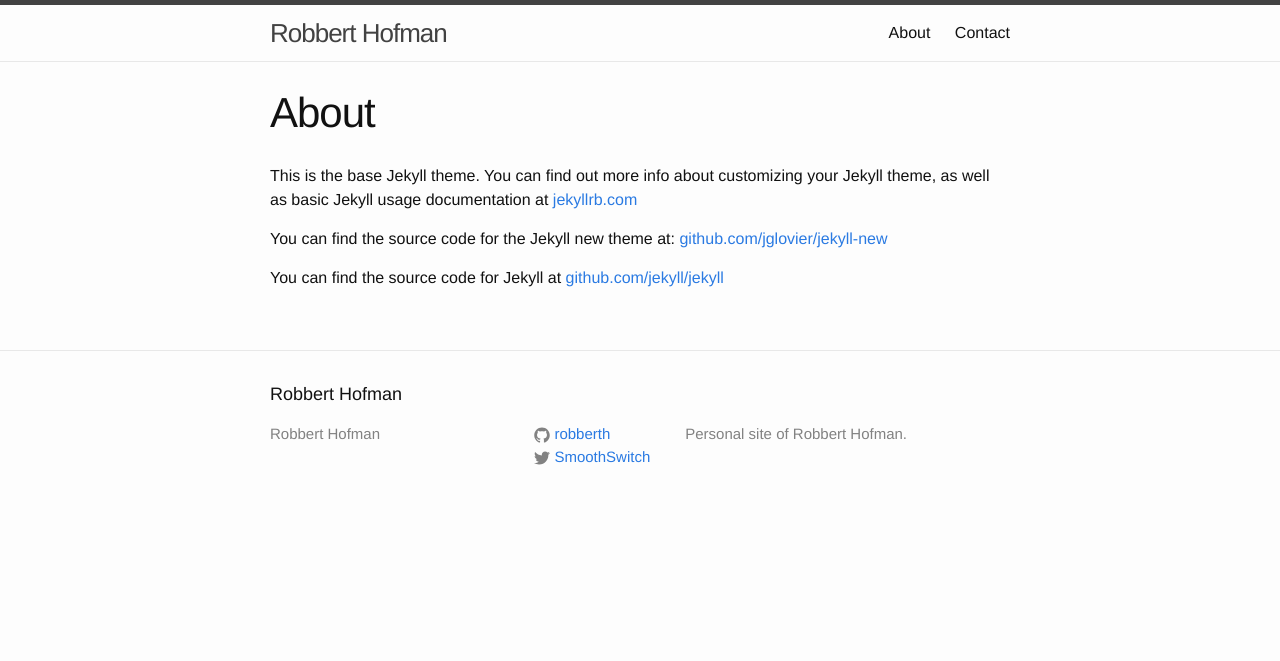
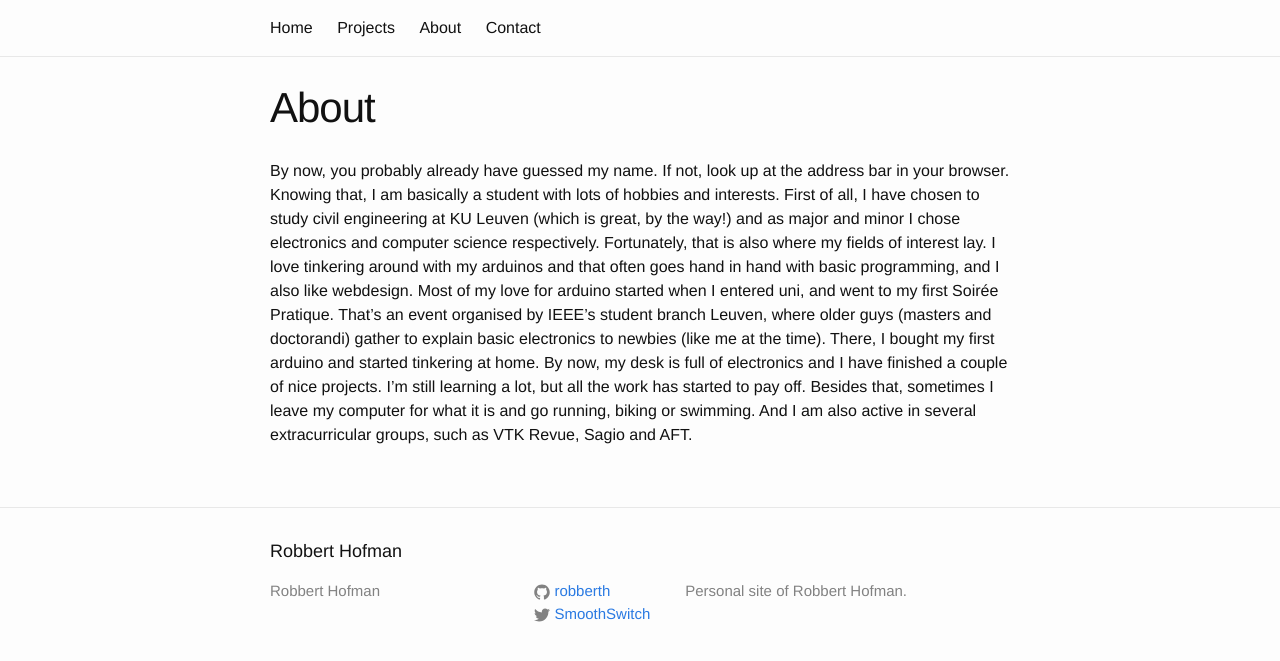
Before and after one commit to RobbertH/robberth.github.io, a Jekyll site: the page built from about.md, in a window 1280 px wide. Shown: the top 661 px of the page. Built offline with Jekyll 4.4.1, drawn with Linux system fonts in a browser that asks for light colours.

Commit message:
Fixed layout, index and about

```diff
--- a/_includes/header.html
+++ b/_includes/header.html
@@ -2,9 +2,10 @@
 
   <div class="wrapper">
 
-    <a class="site-title" href="{{ site.baseurl }}/">{{ site.title }}</a>
+    <!-- <a class="site-title" href="{{ site.baseurl }}/">{{ site.title }}</a> -->
 
     <nav class="site-nav">
+      <!-- HAMBURGER BIJ KLEIN SCHERM -->
       <a href="#" class="menu-icon">
         <svg viewBox="0 0 18 15">
           <path fill="#424242" d="M18,1.484c0,0.82-0.665,1.484-1.484,1.484H1.484C0.665,2.969,0,2.304,0,1.484l0,0C0,0.665,0.665,0,1.484,0 h15.031C17.335,0,18,0.665,18,1.484L18,1.484z"/>
@@ -13,12 +14,17 @@
         </svg>
       </a>
 
+      <!--  LIJST MET ALLE PAGES -->
       <div class="trigger">
-        {% for page in site.pages %}
+         <a class="page-link" href="/">Home</a>
+         <a class="page-link" href="/projects/">Projects</a>
+         <a class="page-link" href="/about/">About</a>
+         <a class="page-link" href="/contact/">Contact</a>
+        <!-- {% for page in site.pages %}
           {% if page.title %}
           <a class="page-link" href="{{ page.url | prepend: site.baseurl }}">{{ page.title }}</a>
           {% endif %}
-        {% endfor %}
+        {% endfor %} -->
       </div>
     </nav>
 
--- a/_sass/_base.scss
+++ b/_sass/_base.scss
@@ -92,12 +92,12 @@ a {
     color: $brand-color;
     text-decoration: none;
 
-    &:visited {
-        color: darken($brand-color, 15%);
-    }
+   //  &:visited {
+   //      color: darken($brand-color, 15%);
+   //  }
 
     &:hover {
-        color: $text-color;
+        color: #text-color;
         text-decoration: underline;
     }
 }
--- a/_sass/_layout.scss
+++ b/_sass/_layout.scss
@@ -2,7 +2,7 @@
  * Site header
  */
 .site-header {
-    border-top: 5px solid $grey-color-dark;
+    border-top: 0px solid $grey-color-dark;
     border-bottom: 1px solid $grey-color-light;
     min-height: 56px;
 
@@ -19,12 +19,12 @@
 
     &,
     &:visited {
-        color: $grey-color-dark;
+        color: $text-color;
     }
 }
 
 .site-nav {
-    float: right;
+   //  float: right;
     line-height: 56px;
 
     .menu-icon {
--- a/about.md
+++ b/about.md
@@ -4,8 +4,16 @@ title: About
 permalink: /about/
 ---
 
-This is the base Jekyll theme. You can find out more info about customizing your Jekyll theme, as well as basic Jekyll usage documentation at [jekyllrb.com](http://jekyllrb.com/)
-
-You can find the source code for the Jekyll new theme at: [github.com/jglovier/jekyll-new](https://github.com/jglovier/jekyll-new)
-
-You can find the source code for Jekyll at [github.com/jekyll/jekyll](https://github.com/jekyll/jekyll)
+By now, you probably already have guessed my name. If not, look up at the
+address bar in your browser. Knowing that, I am basically a student with lots
+of hobbies and interests. First of all, I have chosen to study civil engineering
+at KU Leuven (which is great, by the way!) and as major and minor I chose
+electronics and computer science respectively. Fortunately, that is also where my fields of
+interest lay. I love tinkering around with my arduinos and that often goes hand
+in hand with basic programming, and I also like webdesign. Most of my love for
+arduino started when I entered uni, and went to my first Soirée Pratique. That's
+an event organised by IEEE's student branch Leuven, where older guys (masters and
+doctorandi) gather to explain basic electronics to newbies (like me at the time).
+There, I bought my first arduino and started tinkering at home. By now, my desk
+is full of electronics and I have finished a couple of nice projects. I'm still learning
+a lot, but all the work has started to pay off. Besides that, sometimes I leave my computer for what it is and go running, biking or swimming. And I am also active in several extracurricular groups, such as VTK Revue, Sagio and AFT.
```
Also changed, not shown: contact.md (+2 -1 lines), index.html (+17 -2 lines), projects.html (added, +25 -0 lines).
